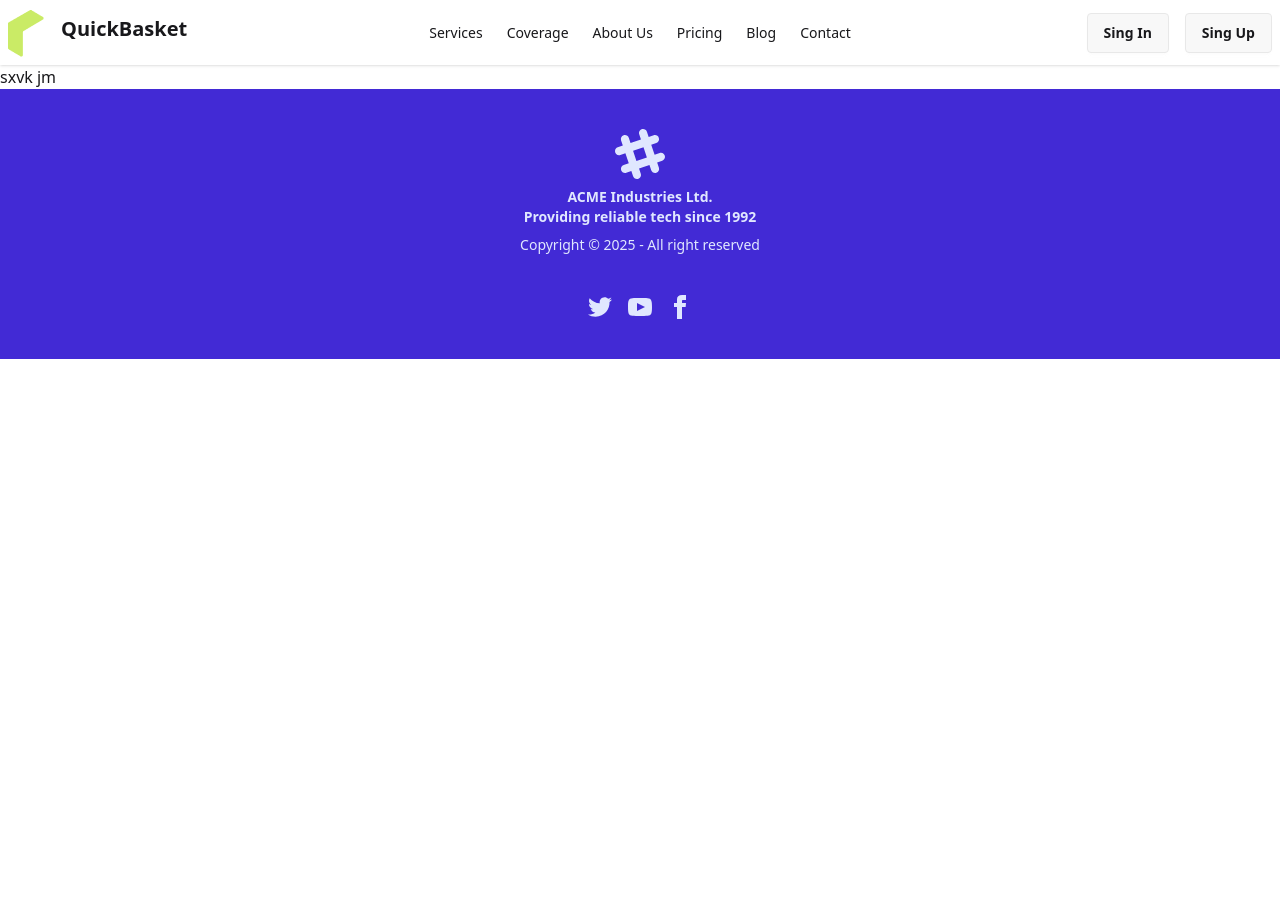
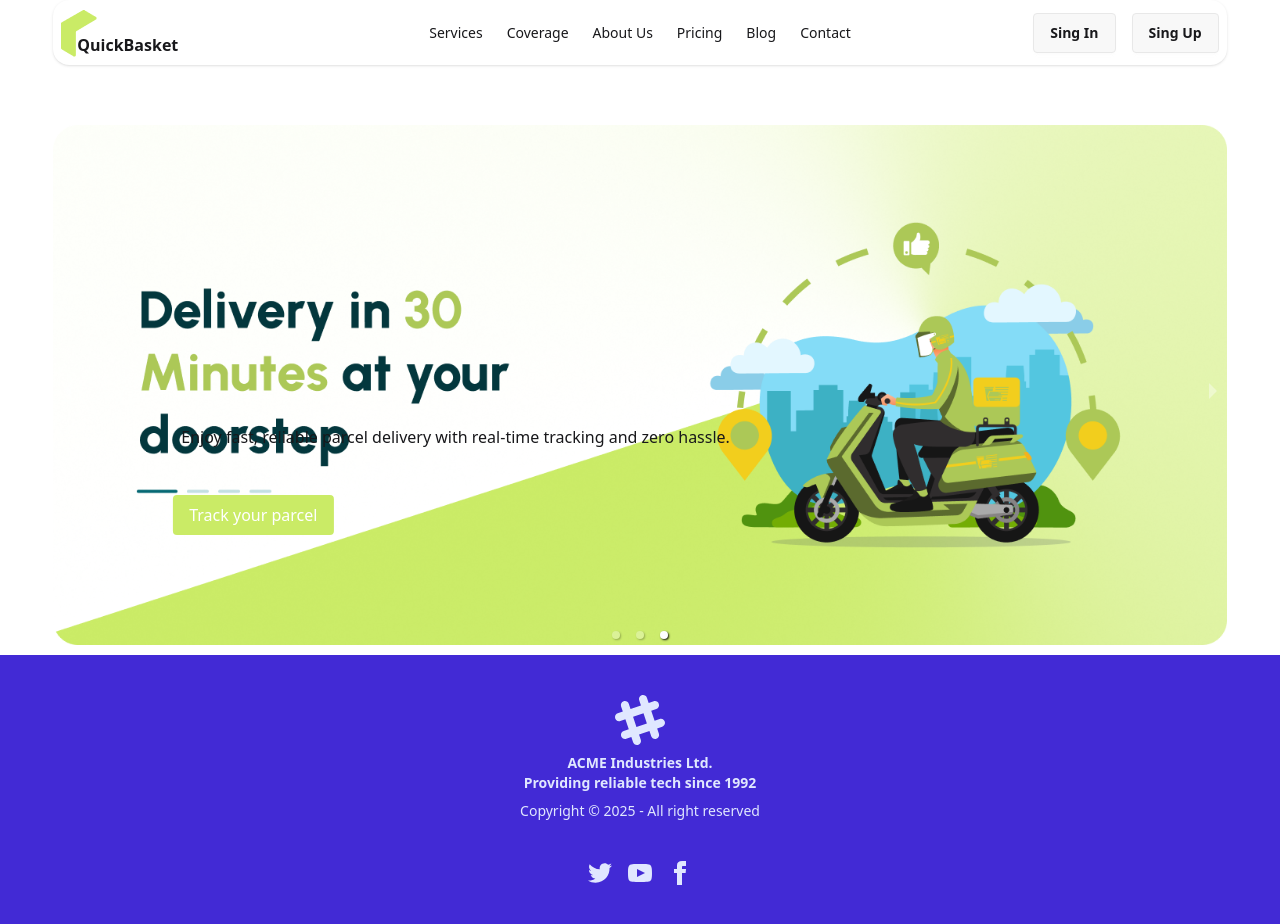
Before and after one commit to rifat7223/QuickBasket, a React (Vite) app: page / in a window 1280 px wide. Before the commit the page ends 800 px from the top, so only its background shows below. Built offline with nearby package versions, Linux system fonts and the light colour scheme.

Commit message:
added banner section

```diff
--- a/package.json
+++ b/package.json
@@ -13,6 +13,7 @@
     "@tailwindcss/vite": "^4.1.17",
     "react": "^19.2.0",
     "react-dom": "^19.2.0",
+    "react-responsive-carousel": "^3.2.23",
     "react-router": "^7.9.6",
     "tailwindcss": "^4.1.17"
   },
--- /dev/null
+++ b/src/Pages/Home/Banner/Banner.jsx
@@ -0,0 +1,54 @@
+import React from 'react';
+import { Carousel } from 'react-responsive-carousel';
+import "react-responsive-carousel/lib/styles/carousel.min.css";
+import banner1 from '../../../assets/banner/banner1.png'
+import banner2 from '../../../assets/banner/banner2.png'
+import banner3 from '../../../assets/banner/banner3.png'
+const Banner = () => {
+    return (
+        <div className="relative">
+  <Carousel
+   showThumbs={false}
+  autoPlay={true}
+  infiniteLoop={true}
+  showStatus={false}
+  interval={2000}
+  >
+    <div className="relative">
+      <img src={banner1} />
+
+      <p className="absolute bottom-49 left-32">
+        Enjoy fast, reliable parcel delivery with real-time tracking and zero hassle.<br />
+        From personal packages to business shipments — we deliver on time, every time.
+      </p>
+    </div>
+
+    <div className="relative">
+      <img src={banner2} />
+       <p className="absolute bottom-49 left-32">
+
+        From personal packages to business shipments — we deliver on time, every time.
+      </p>
+    </div>
+
+    <div className="relative">
+      <img src={banner3} />
+       <p className="absolute bottom-49 left-32">
+        Enjoy fast, reliable parcel delivery with real-time tracking and zero hassle.<br />
+
+      </p>
+    </div>
+  </Carousel>
+
+  {/* This MUST also be inside the same relative parent */}
+  <div className="absolute bottom-30 left-50 -translate-x-1/2">
+    <button className="bg-[#CAEB66] text-white py-2 px-4 rounded">
+      Track your parcel
+    </button>
+  </div>
+</div>
+
+    );
+};
+
+export default Banner;
--- a/src/Pages/Home/Home/Home.jsx
+++ b/src/Pages/Home/Home/Home.jsx
@@ -1,9 +1,12 @@
 import React from 'react';
+import Banner from '../Banner/Banner';
 
 const Home = () => {
     return (
-        <div>
-           <p>sxvk jm</p>
+        <div className='max-w-11/12 mx-auto'>
+          <div className='mt-15'>
+            <Banner></Banner>
+          </div>
         </div>
     );
 };
--- a/src/Shared/Navbar/Navbar.jsx
+++ b/src/Shared/Navbar/Navbar.jsx
@@ -13,7 +13,7 @@ const Navbar = () => {
   </>
     return (
         <div>
-            <div className="navbar bg-base-100 shadow-sm">
+            <div className="navbar bg-base-100 shadow-sm max-w-11/12 mx-auto rounded-2xl">
   <div className="navbar-start">
     <div className="dropdown">
       <div tabIndex={0} role="button" className="btn btn-ghost lg:hidden">
@@ -28,8 +28,9 @@ const Navbar = () => {
 
       </ul>
     </div>
-   <div className='flex justify-center '>
-     <Logo></Logo><a className="btn btn-ghost text-xl -pr-50">QuickBasket</a>
+   <div className='flex items-end  '>
+     <Logo></Logo>
+     <h3 className='-ms-5 font-bold'>QuickBasket</h3>
    </div>
 
   </div>
```
Also changed, not shown: 1 other file (tests, documents, lock files or other folders).
